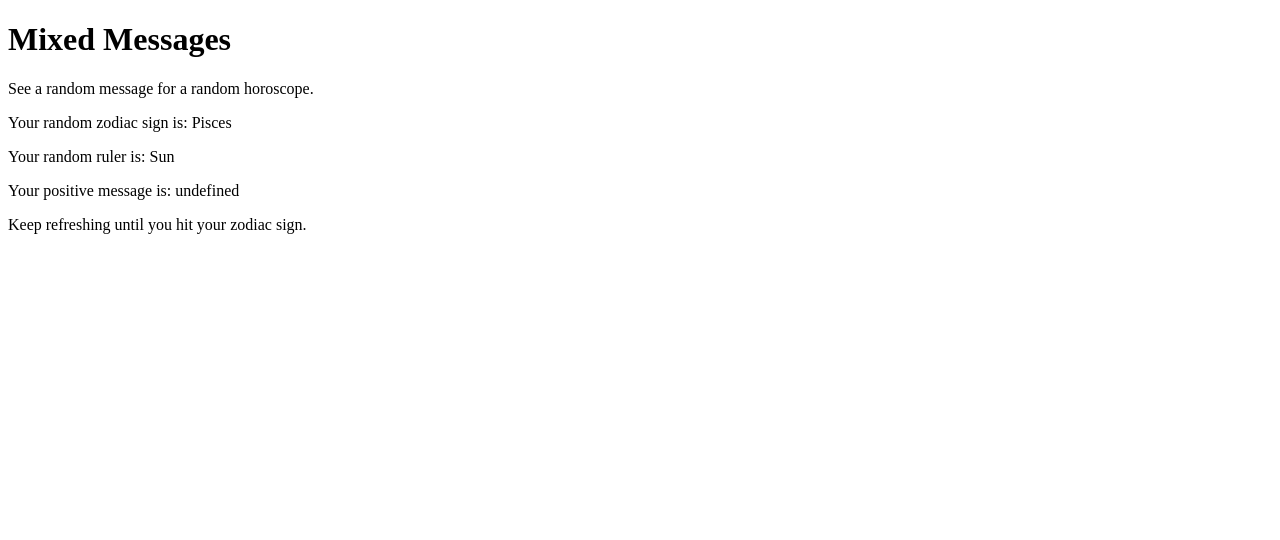
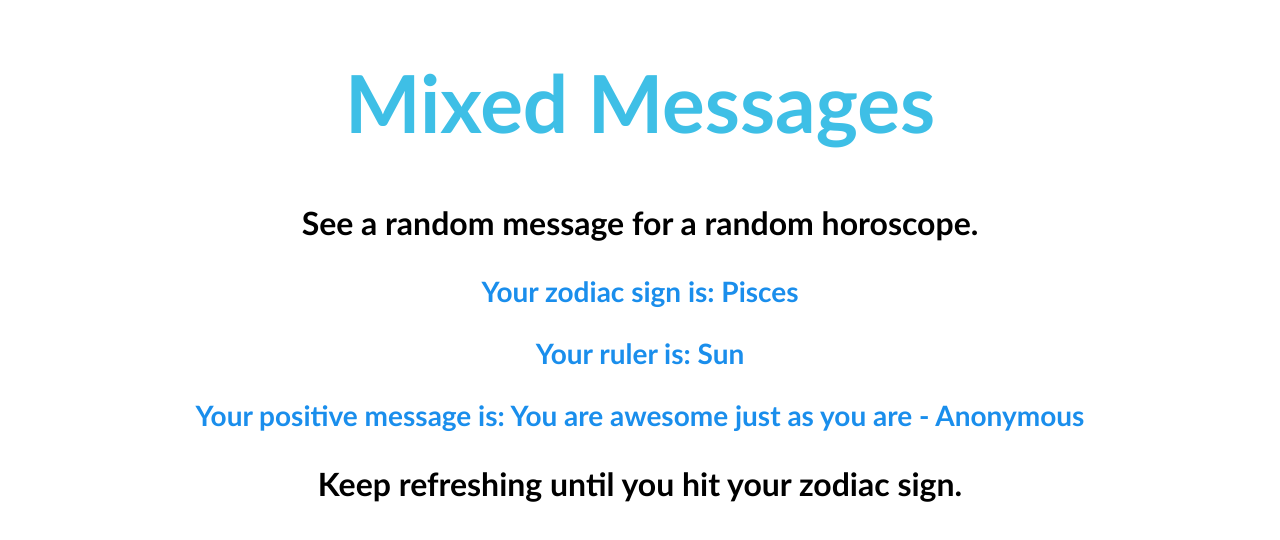
Before and after one commit to Emma-Halliwell/Mixed-Messages, a plain HTML site: page index.html in a window 1280 px wide. Drawn offline with Linux system fonts and the light colour scheme.

Commit message:
Debugged and added styling

```diff
--- /dev/null
+++ b/index.css
@@ -0,0 +1,24 @@
+/*Universal styles*/
+* {
+    text-align: center;
+    font-family: 'Calibri', 'Gill Sans', 'sans-serif';
+}
+
+/*Header*/
+h1 {
+    font-size: 5rem;
+    color: rgb(62, 191, 230);
+}
+
+/*Paragraph Elements*/
+
+p {
+    font-size: 2rem;
+    font-weight: 700;
+}
+
+#zodiac, #ruler, #message {
+    font-size: 1.75rem;
+    font-weight: 600;
+    color: rgb(26, 142, 236);
+}
--- a/index.html
+++ b/index.html
@@ -3,6 +3,7 @@
     <head>
         <meta charset="UTF-8">
         <script src='index.js'></script>
+        <link rel="stylesheet" type="text/css" href="index.css">
         <title>Mixed Messages</title>
     </head>
 
@@ -17,8 +18,8 @@
         <p>Keep refreshing until you hit your zodiac sign.</p>
 
         <script>
-            document.getElementById("zodiac").innerHTML = `Your random zodiac sign is: ${sign(zodiac)}`;
-            document.getElementById("ruler").innerHTML = `Your random ruler is: ${zodiacRuler(ruler)}`;
+            document.getElementById("zodiac").innerHTML = `Your zodiac sign is: ${sign(zodiac)}`;
+            document.getElementById("ruler").innerHTML = `Your ruler is: ${zodiacRuler(ruler)}`;
             document.getElementById("message").innerHTML = `Your positive message is: ${positiveMessage(messageNum)}`;
         </script>
     </body>
--- a/index.js
+++ b/index.js
@@ -27,6 +27,8 @@ const sign = () => {
         return 'Aquarius';
     } else if (zodiac >= 331 && zodiac <= 360) {
         return 'Pisces';
+    } else {
+        return 'You were not born within the zodiac signs'
     }
 };
 
@@ -64,6 +66,9 @@ const zodiacRuler = () => {
             break;
         case 10:
             return 'Neptune'
+            break;
+        default:
+            return 'Earth'
             break;
     }
 };
@@ -128,5 +133,9 @@ const positiveMessage = () => {
         case 13:
             return message[12]
             break;
+
+        default:
+            return 'You are awesome just as you are - Anonymous'
+            break;
     }
 };
```
